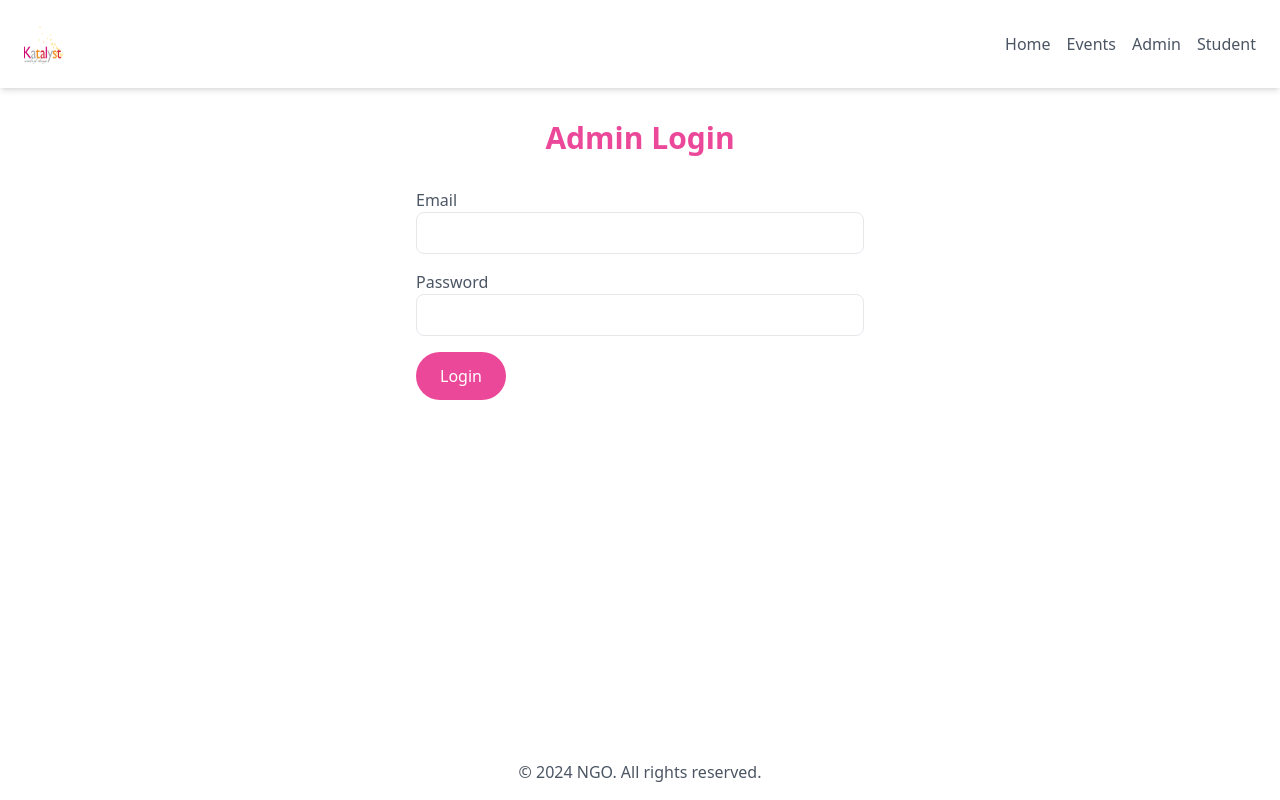
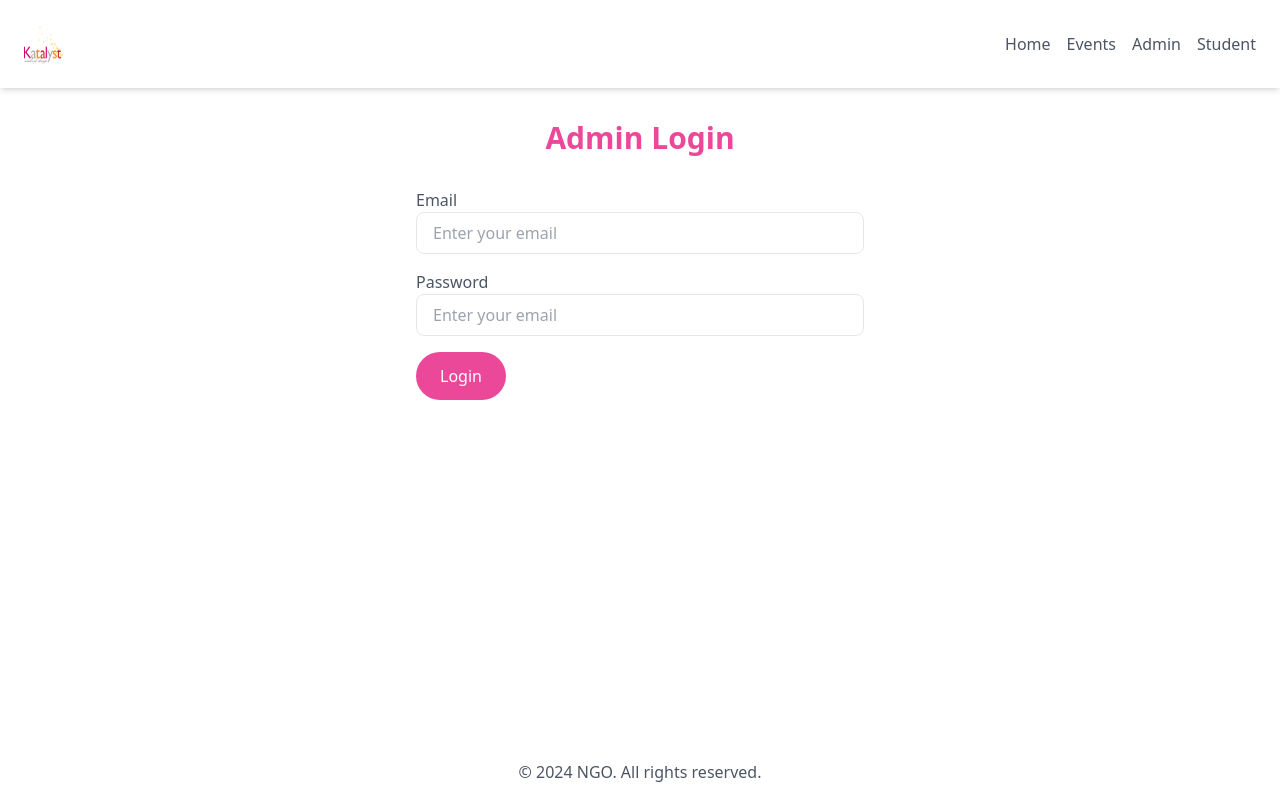
Before and after one commit to Mastercard-Code-For-Change-2-0/Team-8, a React (Vite) app in the folder ngo-app/: page /signin in a window 1280 px wide. Built offline with nearby package versions, Linux system fonts and the light colour scheme.

Commit message:
Integerated SignIn and Signup page from backend

```diff
--- a/ngo-app/package.json
+++ b/ngo-app/package.json
@@ -10,6 +10,7 @@
     "preview": "vite preview"
   },
   "dependencies": {
+    "axios": "^1.11.0",
     "react": "^18.2.0",
     "react-countup": "^6.5.3",
     "react-dom": "^18.2.0",
--- a/ngo-app/src/pages/SignIn.jsx
+++ b/ngo-app/src/pages/SignIn.jsx
@@ -1,30 +1,77 @@
-import React from 'react';
-import { Link, useNavigate } from 'react-router-dom';
-
+import React, { useState } from "react";
+import { Link, useNavigate } from "react-router-dom";
+import axios from "axios";
 
 const SignIn = () => {
   const navigate = useNavigate();
 
-    const handleSubmit = (e) => {
-      e.preventDefault();
-      // Add authentication logic here if needed
-      navigate('/AdminDash');
-    };
+  const [email, setEmail] = useState("");
+  const [password, setPassword] = useState("");
+
+  const handleSubmit = async (e) => {
+    e.preventDefault();
+    if (!email || !password) {
+      alert("Please fill in all fields.");
+      return;
+    }
+    try {
+      const payload = {
+        email,
+        password,
+      };
+
+      const response = await axios.post(
+        "http://localhost:3000/api/admin/login",
+        payload
+      );
+
+      navigate("/AdminDash");
+
+      setEmail("");
+      setPassword("");
+      alert("Login Successful!");
+    } catch (err) {
+      if (axios.isAxiosError(err) && err.response) {
+        alert(err.response.data.message || "An unexpected error occurred.");
+      } else {
+        alert("An unexpected error occurred. Please try again.");
+      }
+      console.error("Login Error:", err);
+    }
+  };
   return (
     <div className="container mx-auto px-6 py-8">
-      <h1 className="text-3xl font-bold text-center text-pink-500">Admin Login</h1>
-      <form className="mt-8 max-w-md mx-auto"onSubmit={handleSubmit}>
+      <h1 className="text-3xl font-bold text-center text-pink-500">
+        Admin Login
+      </h1>
+      <form className="mt-8 max-w-md mx-auto" onSubmit={handleSubmit}>
         <div className="mb-4">
           <label className="block text-gray-600">Email</label>
-          <input type="email" className="w-full px-4 py-2 border rounded-lg" />
+          <input
+            type="email"
+            className="w-full px-4 py-2 border rounded-lg"
+            value={email}
+            placeholder="Enter your email"
+            onChange={(e) => setEmail(e.target.value)}
+          />
         </div>
         <div className="mb-4">
           <label className="block text-gray-600">Password</label>
-          <input type="password" className="w-full px-4 py-2 border rounded-lg" />
+          <input
+            type="password"
+            className="w-full px-4 py-2 border rounded-lg"
+            value={password}
+            placeholder="Enter your email"
+            onChange={(e) => setPassword(e.target.value)}
+          />
         </div>
-        <button type="submit" className=" bg-pink-500 text-white px-6 py-3 rounded-full">Login</button>
+        <button
+          type="submit"
+          className=" bg-pink-500 text-white px-6 py-3 rounded-full"
+        >
+          Login
+        </button>
       </form>
-
     </div>
   );
 };
--- a/ngo-app/src/pages/StudentSignin.jsx
+++ b/ngo-app/src/pages/StudentSignin.jsx
@@ -1,32 +1,87 @@
-import React from 'react';
-import { Link, useNavigate } from 'react-router-dom';
-import StudentDashboard from './StudentDashboard';
+import React, { useState } from "react";
+import { Link, useNavigate } from "react-router-dom";
+import StudentDashboard from "./StudentDashboard";
+import axios from "axios";
 
 const StudentSignin = () => {
   const navigate = useNavigate();
 
-  const handleSubmit = (e) => {
+  const [email, setEmail] = useState("");
+  const [password, setPassword] = useState("");
+
+  const handleSubmit = async (e) => {
     e.preventDefault();
-    // Add authentication logic here if needed
-    navigate('/StudentDash');
+    if (!email || !password) {
+      alert("Please fill in all fields.");
+      return;
+    }
+    try {
+      const payload = {
+        email,
+        password,
+      };
+
+      const response = await axios.post(
+        "http://localhost:3000/api/users/login",
+        payload
+      );
+
+      const { token } = response.data.token;
+      localStorage.setItem("token", token);
+
+      navigate("/StudentDash");
+
+      setEmail("");
+      setPassword("");
+      alert("Login Successful!");
+    } catch (err) {
+      if (axios.isAxiosError(err) && err.response) {
+        alert(err.response.data.message || "An unexpected error occurred.");
+      } else {
+        alert("An unexpected error occurred. Please try again.");
+      }
+      console.error("Login Error:", err);
+    }
   };
 
   return (
     <div className="container mx-auto px-6 py-8">
-      <h1 className="text-3xl font-bold text-center text-pink-500">Student Login</h1>
+      <h1 className="text-3xl font-bold text-center text-pink-500">
+        Student Login
+      </h1>
       <form className="mt-8 max-w-md mx-auto" onSubmit={handleSubmit}>
         <div className="mb-4">
           <label className="block text-gray-600">Email</label>
-          <input type="email" className="w-full px-4 py-2 border rounded-lg" />
+          <input
+            type="email"
+            className="w-full px-4 py-2 border rounded-lg"
+            value={email}
+            placeholder="Enter your email"
+            onChange={(e) => setEmail(e.target.value)}
+          />
         </div>
         <div className="mb-4">
           <label className="block text-gray-600">Password</label>
-          <input type="password" className="w-full px-4 py-2 border rounded-lg" />
+          <input
+            type="password"
+            className="w-full px-4 py-2 border rounded-lg"
+            value={password}
+            placeholder="Enter your email"
+            onChange={(e) => setPassword(e.target.value)}
+          />
         </div>
-        <button type="submit" className=" bg-pink-500 text-white px-6 py-3 rounded-full">Login</button>
+        <button
+          type="submit"
+          className=" bg-pink-500 text-white px-6 py-3 rounded-full"
+        >
+          Login
+        </button>
       </form>
       <p className="text-center mt-4">
-        Don't have an account? <Link to="/signup" className="text-pink-500">Sign Up</Link>
+        Don't have an account?{" "}
+        <Link to="/signup" className="text-pink-500">
+          Sign Up
+        </Link>
       </p>
     </div>
   );
```
Also changed, not shown: 2 other files (tests, documents, lock files or other folders).
